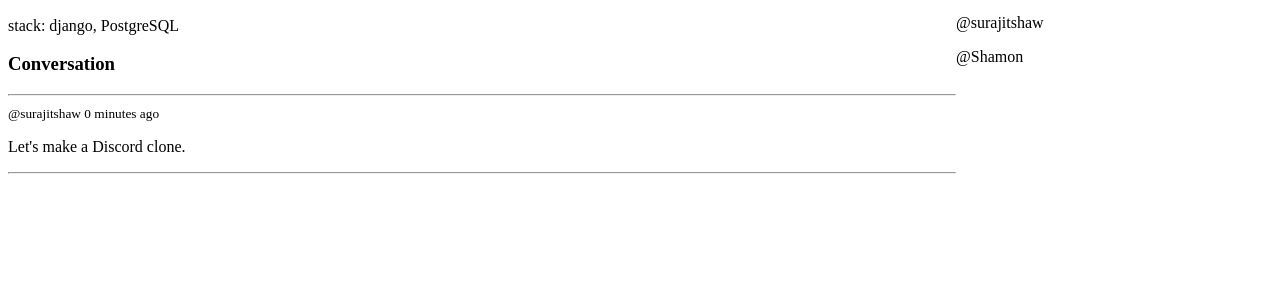
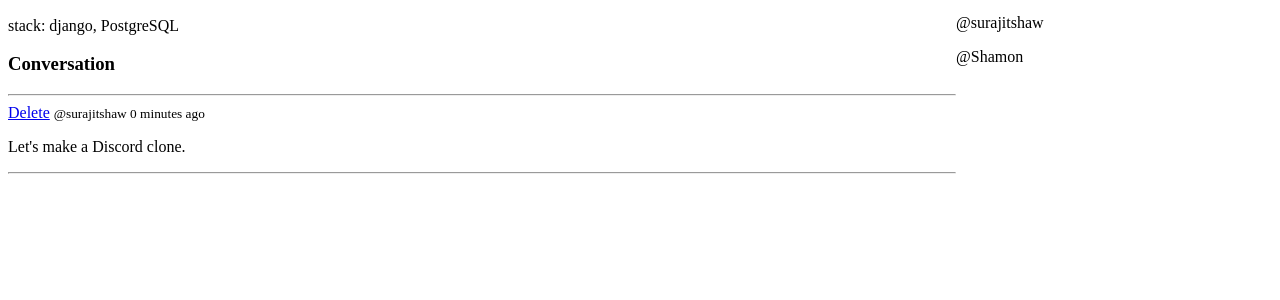
Before and after one commit to SURAJITSHAW/shaw-cord, a Django app: page /room/1/ in a window 1280 px wide. Shown: the part 228-528 px from the top of the page. Run offline with Django 4.2, Linux system fonts and the light colour scheme; data comes from the database, SQL or seed files in the repository; both versions use the stored data as it was after the commit.

Commit message:
delete message functionality.

```diff
--- a/base/urls.py
+++ b/base/urls.py
@@ -15,4 +15,7 @@ urlpatterns = [
     path('create-room/', views.create_room, name='create-room'),
     path('update-room/<str:pk>', views.update_room, name='update-room'),
     path('delete-room/<str:pk>', views.delete_room, name='delete-room'),
+
+    # Delete message
+    path('delete-message/<str:pk>', views.delete_message, name='delete-message'),
 ]
--- a/base/views.py
+++ b/base/views.py
@@ -147,3 +147,19 @@ def delete_room(request, pk):
         return redirect('home')
 
     return render(request, 'delete.html', {'obj': room})
+
+
+# Delete message
+@login_required(login_url='login')
+def delete_message(request, pk):
+    message = Message.objects.get(id=pk)  # the message we want to delete
+
+    # Resttricted permissions
+    if request.user != message.user:
+        return HttpResponse("You are not allowed to delete this message!")
+
+    if request.method == 'POST':
+        message.delete()
+        return redirect('home')
+
+    return render(request, 'delete.html', {'obj': message})
--- a/templates/room.html
+++ b/templates/room.html
@@ -21,6 +21,7 @@
 
       {% for message in room_messages %}
       <div>
+        <a href="{% url 'delete-message' message.id %}">Delete</a>
         <small>@{{message.user}} {{message.created_at|timesince}} ago</small>
         <p>{{message.body}}</p>
 
```
Also changed, not shown: db.sqlite3.
